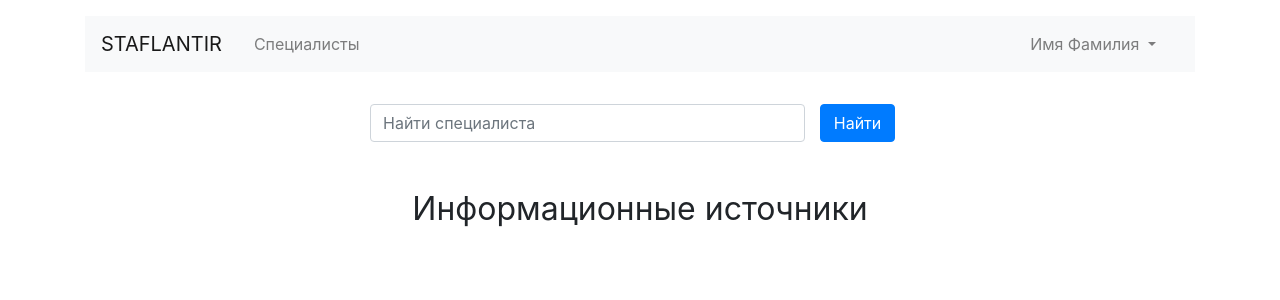
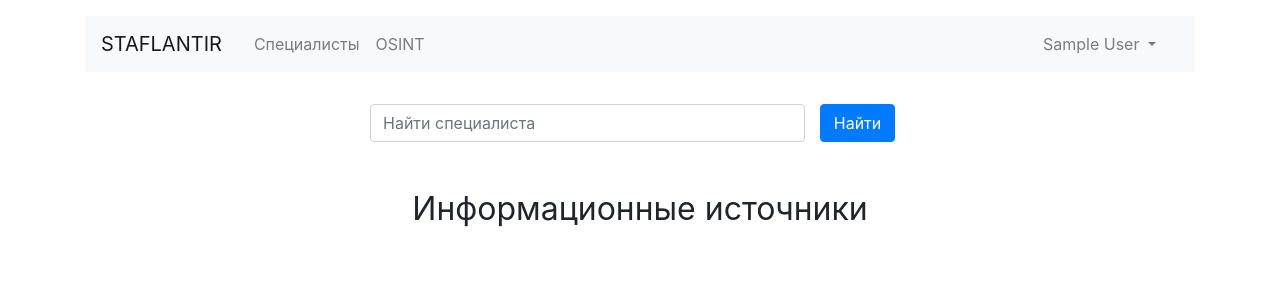
Before and after one commit to ceolantir/staflantir, a Django app: page / in a window 1280 px wide. Shown: the top 300 px of the page. Run offline with Django 3.2, Linux system fonts and the light colour scheme; the visitor is signed in with stand-in values (Sample User, id 1); data that the repository does not hold is empty; some libraries are stand-ins or nearby versions.

Commit message:
minor changes

```diff
--- a/templates/base/base.html
+++ b/templates/base/base.html
@@ -14,14 +14,23 @@
 <body>
 <header class="container mt-3">
     <nav class="navbar navbar-expand-lg navbar-light bg-light">
-        <a class="navbar-brand mr-4" href="{% url 'home' %}">STAFLANTIR</a>
+        <a class="navbar-brand mr-4" href="{% url 'home' %}">
+            STAFLANTIR
+        </a>
         <button class="navbar-toggler" type="button" data-toggle="collapse" data-target="#navbarNav" aria-controls="navbarNav" aria-expanded="false" aria-label="Toggle navigation">
             <span class="navbar-toggler-icon"></span>
         </button>
         <div class="collapse navbar-collapse justify-content-between" id="navbarNav">
             <ul class="navbar-nav col-10">
                 <li class="nav-item">
-                    <a class="nav-link" href="{% url 'specialists' %}">Специалисты</a>
+                    <a class="nav-link" href="{% url 'specialists' %}">
+                        Специалисты
+                    </a>
+                </li>
+                <li class="nav-item">
+                    <a class="nav-link" href="{% url 'specialists' %}">
+                        OSINT
+                    </a>
                 </li>
             </ul>
             <ul class="navbar-nav col-2 justify-content-end">
@@ -29,19 +38,25 @@
                     <div class="collapse navbar-collapse justify-content-end" id="navbarNavDarkDropdown">
                         <ul class="navbar-nav">
                             <li class="nav-item dropdown">
-                                <a class="nav-link dropdown-toggle" href="#" id="navbarDarkDropdownMenuLink" role="button" data-bs-toggle="dropdown" aria-expanded="false">
-                                    Имя Фамилия
+                                <a class="nav-link dropdown-toggle" href="#" id="navbarDarkDropdownMenuLink"
+                                   role="button"
+                                   data-bs-toggle="dropdown" aria-expanded="false">
+                                    {% if user.first_name or user.last_name %}
+                                        {{ user.first_name }} {{ user.last_name }}
+                                    {% else %}
+                                        Неизвестный пользователь
+                                    {% endif %}
                                 </a>
-                                <ul class="dropdown-menu dropdown-menu-dark"
-                                    aria-labelledby="navbarDarkDropdownMenuLink">
-                                    <li><a>Выйти</a></li>
+                                <ul class="dropdown-menu dropdown-menu-dark" aria-labelledby="navbarDarkDropdownMenuLink">
+                                    <li><a class="dropdown-item" href="{% url 'profile' %}">Профиль</a></li>
+                                    <li><a class="dropdown-item" href="{% url 'logout' %}">Выйти</a></li>
                                 </ul>
                             </li>
                         </ul>
                     </div>
                 {% else %}
                     <li class="nav-item active">
-                        <a>Вход</a>
+                        <a href="{% url 'login' %}" class="nav-link font-weight-bold">Вход</a>
                     </li>
                 {% endif %}
             </ul>
```
